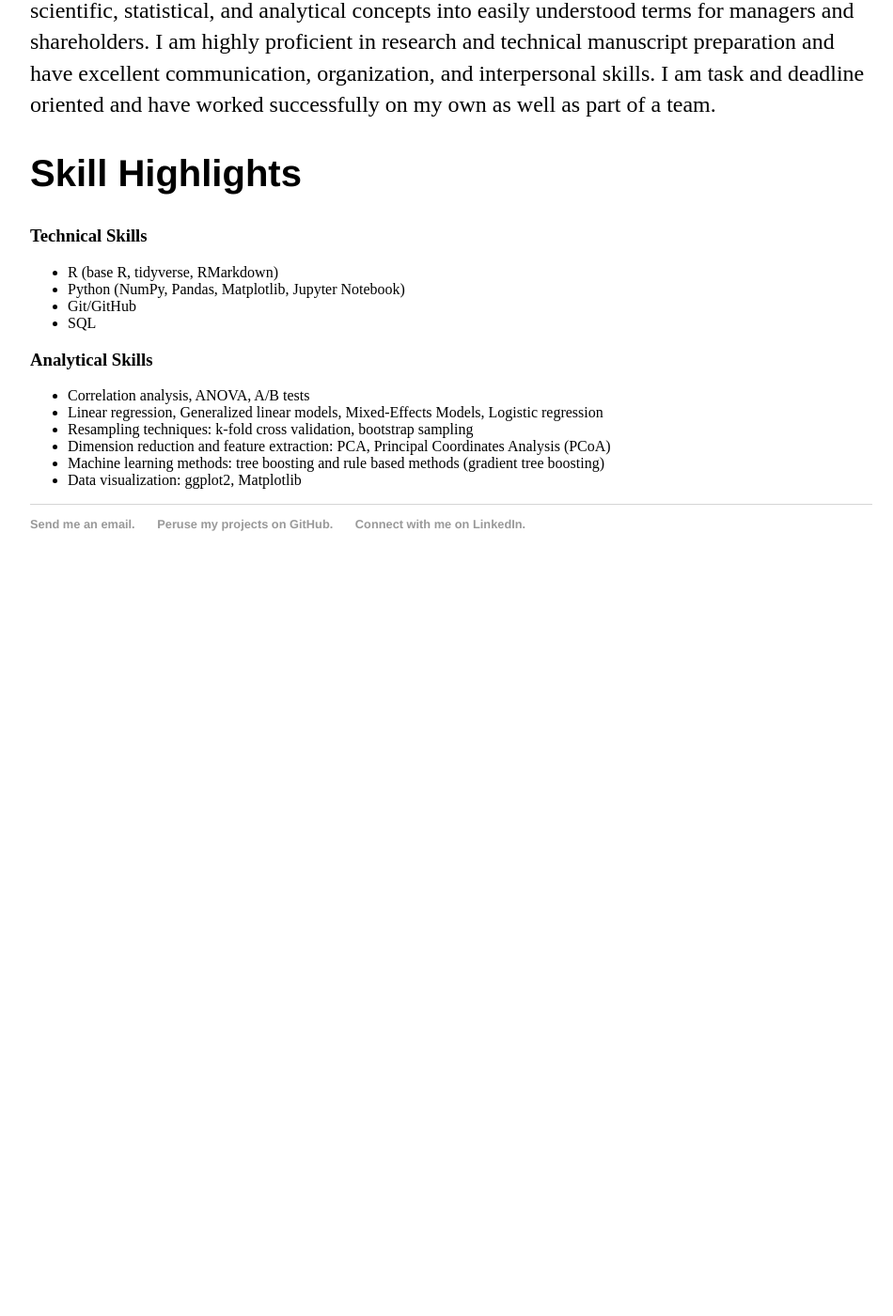
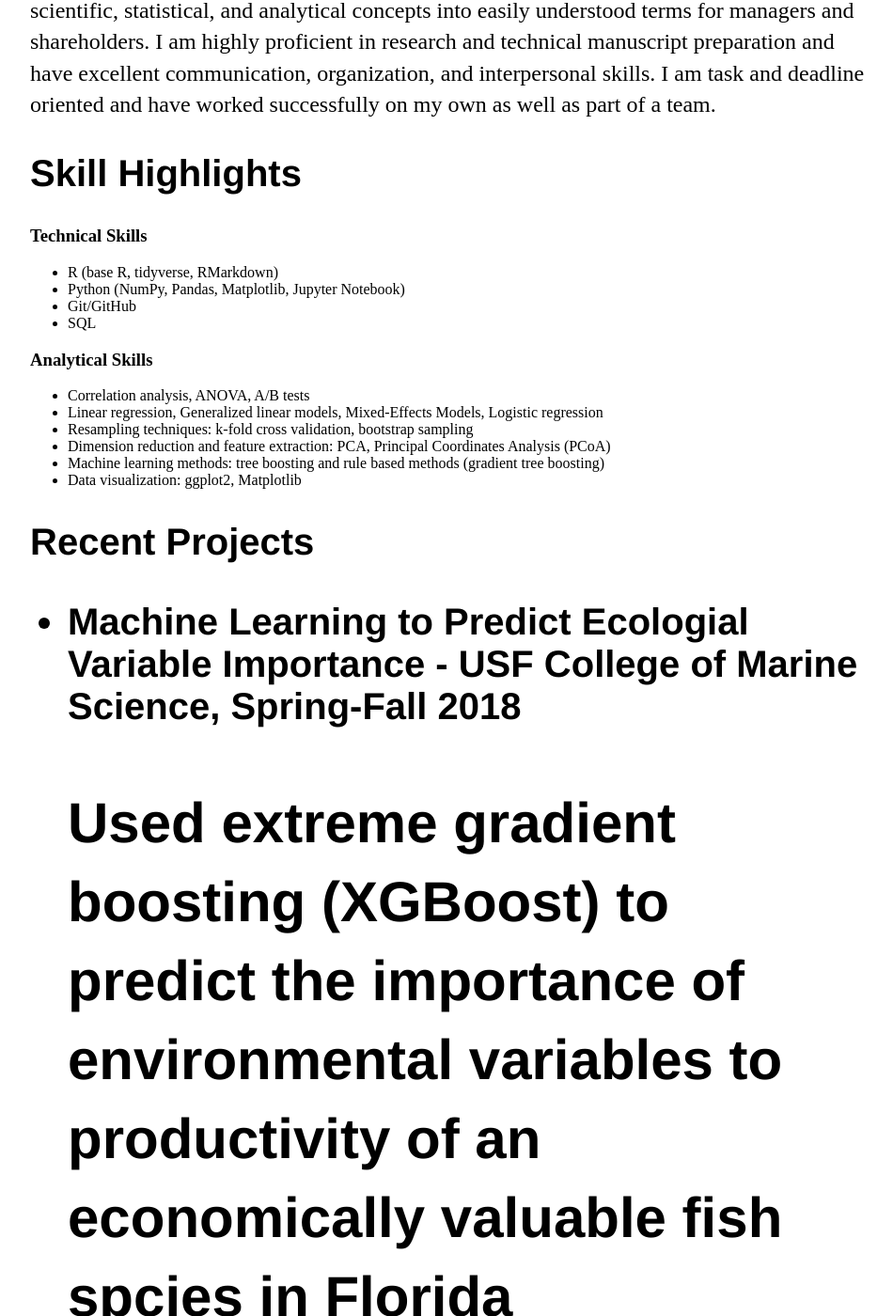
Before and after one commit to eherdter/eherdter.github.io, a Jekyll site: the page built from cv/index.html, in a window 1280 px wide and 1400 px high, scrolled down 270 px. Shown: the whole window at 94% size, without its empty margins (160-1110 px from the left). Built offline with Jekyll 4.4.1, drawn with Linux system fonts in a browser that asks for light colours; before the commit the page ends 900 px from its top, so only the background shows below that; some of the changed text lies outside the part shown.

Commit message:
feat: Add recent projects to resume

```diff
--- a/cv/index.html
+++ b/cv/index.html
@@ -26,6 +26,14 @@
 		<li> Machine learning methods: tree boosting and rule based methods (gradient tree boosting) </li>
 		<li> Data visualization: ggplot2, Matplotlib</li>
 	</ul>
+	<h2>Recent Projects
+	<ul> <li>Machine Learning to Predict Ecologial Variable Importance - USF College of Marine Science, Spring-Fall 2018 </li>
+		<p> Used extreme gradient boosting (XGBoost) to predict the importance of environmental variables to productivity of an
+		economically valuable fish spcies in Florida </p>
+		<li> Fido's Fitness and Friends: A Web Application - CS50x FInal Project, December 2018</li>
+		<p>Built a web application using Python, SQL, and HTML that owners can use to track their dog's fitness and search for other playmates for their dog.</p>
+	</ul>
+	</h2>
 
 
 
```
